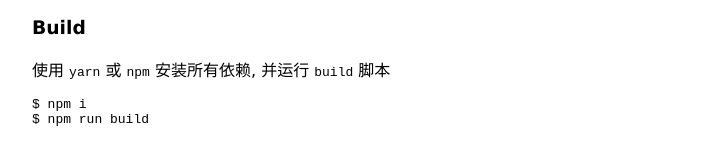
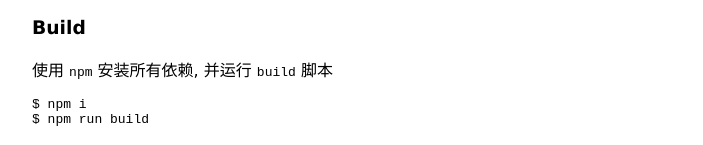
Before and after one commit to a-c-c-c/a-c-c-c.github.io, a website: page index.html in a window 1280 px wide. Shown: the part 2351-2496 px from the top of the page, without its empty margins (288-991 px from the left). Drawn offline with Linux system fonts and the light colour scheme.

Commit message:
moved to npm from yarn

```diff
--- a/index.html
+++ b/index.html
@@ -126,7 +126,7 @@
 <hr>
 <h2 id="-">关于此页面</h2>
 <h3 id="build">Build</h3>
-<p>使用 <code>yarn</code> 或 <code>npm</code> 安装所有依赖, 并运行 <code>build</code> 脚本</p>
+<p>使用 <code>npm</code> 安装所有依赖, 并运行 <code>build</code> 脚本</p>
 <pre><code class="lang-js">$ npm i
 $ npm run build
 </code></pre>
--- a/package.json
+++ b/package.json
@@ -4,7 +4,7 @@
   "description": "Anti Cpp Cpp Club",
   "main": "index.js",
   "scripts": {
-    "build": "babel index.js --presets=latest | node",
+    "build": "babel index.js --presets=env | node",
     "test": "echo \"Error: no test specified\" && exit 1"
   },
   "repository": {
@@ -25,6 +25,6 @@
   },
   "devDependencies": {
     "babel-cli": "^6.24.1",
-    "babel-preset-latest": "^6.24.1"
+    "babel-preset-env": "^1.6.0"
   }
 }
```
Also changed, not shown: README.md, 2 other files.
